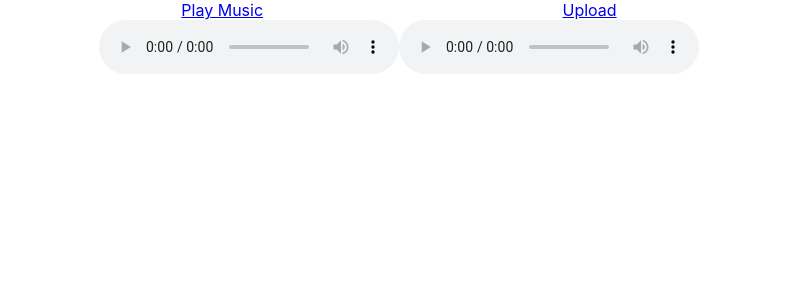
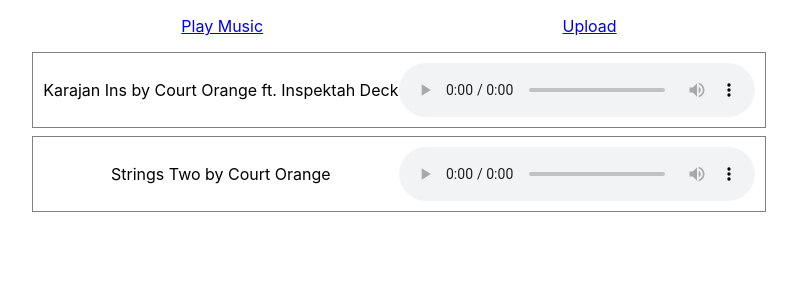
Before and after one commit to londes/wgnext-radio, a React (Create React App) app in the folder client/: page / in a window 1280 px wide. Shown: the top 300 px of the page, without its empty margins (241-1038 px from the left). Built offline with nearby package versions, Linux system fonts and the light colour scheme.

Commit message:
just added some basic stuff to the play page

```diff
--- a/client/src/App.css
+++ b/client/src/App.css
@@ -8,5 +8,24 @@
   display: flex;
   justify-content: space-around;
   width: 70%;
+  margin: 2vh auto 2vh auto;
+}
+
+.player-song-container {
+  display: flex;
+  flex-direction: column;
+  width: 70%;
   margin: auto;
 }
+
+.track-container {
+  display: flex;
+  border: 1px solid grey;
+  margin-bottom: 1vh;
+  padding: 10px;
+  align-items: center
+}
+
+.track-container > * {
+  flex: 1
+}
--- a/client/src/views/PlayPage.js
+++ b/client/src/views/PlayPage.js
@@ -4,8 +4,17 @@ import { tracks } from '../data/tracks'
 
 export default function PlayPage() {
   return (
-    <div className="player-container">
-        {tracks.map(track => <audio src={track.src} controls />)}
+    <div className="player-song-container">
+        {tracks.map(track => <div className='track-container'>
+            <div>{track.title} by {track.artist}</div>
+            <audio src={track.src} controls />
+        </div>)}
+        {/* <div className="song-container">
+            {tracks.map(track => <div>{track.title}, {track.artist}</div>)}
+        </div>
+        <div className="player-container">
+            {tracks.map(track => <audio src={track.src} controls />)}
+        </div> */}
     </div>
   )
 }
```
